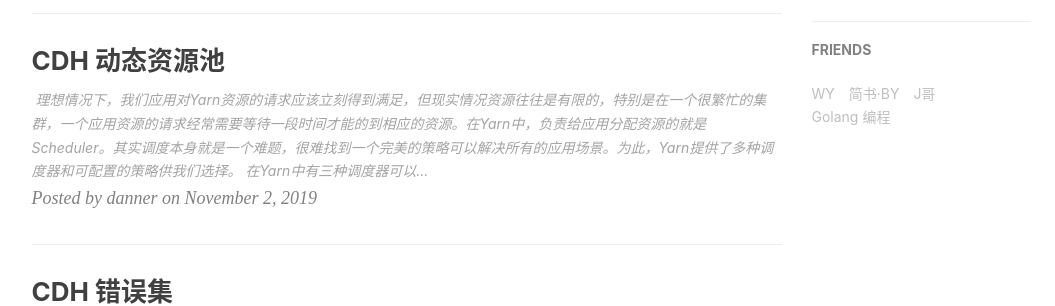
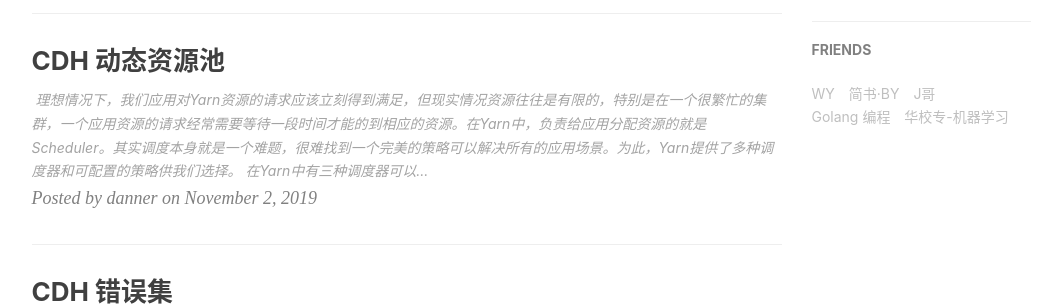
Before and after one commit to vendanner/vendanner.github.io, a Jekyll site: the page built from index.html, in a window 1280 px wide and 900 px high, scrolled down 1051 px. Shown: the part 152-458 px from the top of the window, without its empty margins (136-1191 px from the left). Built offline with Jekyll 4.4.1, drawn with Linux system fonts in a browser that asks for light colours; nearby versions of some CDN libraries; the list of posts is cut into pages by our own code; comment, search, counter and statistics services are not loaded.

Commit message:
Update _config.yml

```diff
--- a/_config.yml
+++ b/_config.yml
@@ -106,5 +106,8 @@ friends: [
     },{
         title: "Golang 编程",
         href: "https://draveness.me/#"
+    },{
+        title: "华校专-机器学习",
+        href: "http://www.huaxiaozhuan.com/"
     }
 ]
```
